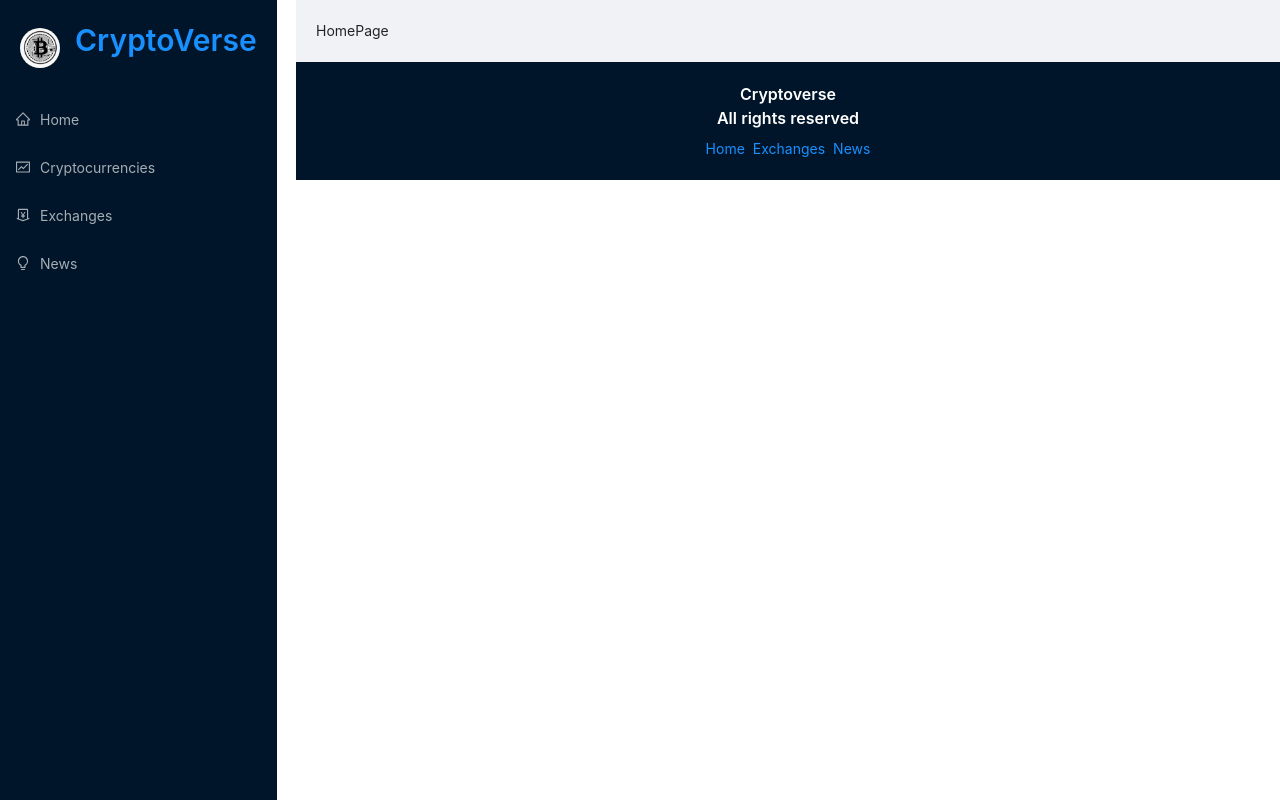
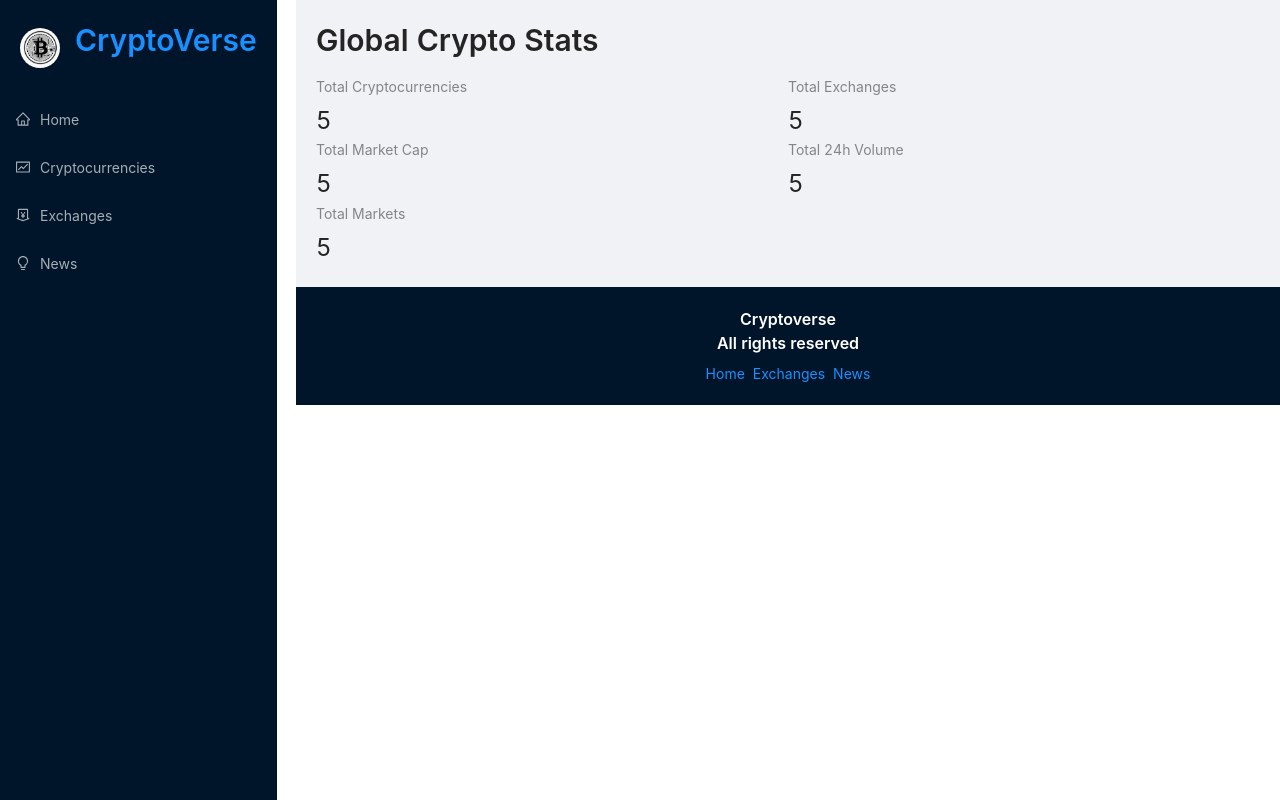
Before and after one commit to AmitThakur045/CryptoVerse-web-app, a React (Create React App) app: page / in a window 1280 px wide. Built offline with nearby package versions, Linux system fonts and the light colour scheme.

Commit message:
Created HomePage

```diff
--- a/src/components/Homepage.jsx
+++ b/src/components/Homepage.jsx
@@ -1,7 +1,25 @@
 import React from 'react';
+import millify from 'millify';
+import { Typography, Row, Col, Statistic } from 'antd';
+import { Link } from 'react-router-dom';
+
+const { Title } = Typography;
 
 const Homepage = () => {
-  return <div>HomePage</div>;
+  return (
+    <>
+      <Title level={2} className='heading'>
+        Global Crypto Stats
+      </Title>
+      <Row>
+        <Col span={12}><Statistic title="Total Cryptocurrencies" value="5" /></Col>
+        <Col span={12}><Statistic title="Total Exchanges" value="5" /></Col>
+        <Col span={12}><Statistic title="Total Market Cap" value="5" /></Col>
+        <Col span={12}><Statistic title="Total 24h Volume" value="5" /></Col>
+        <Col span={12}><Statistic title="Total Markets" value="5" /></Col>
+      </Row>
+    </>
+  )
 };
 
 export default Homepage;
```
